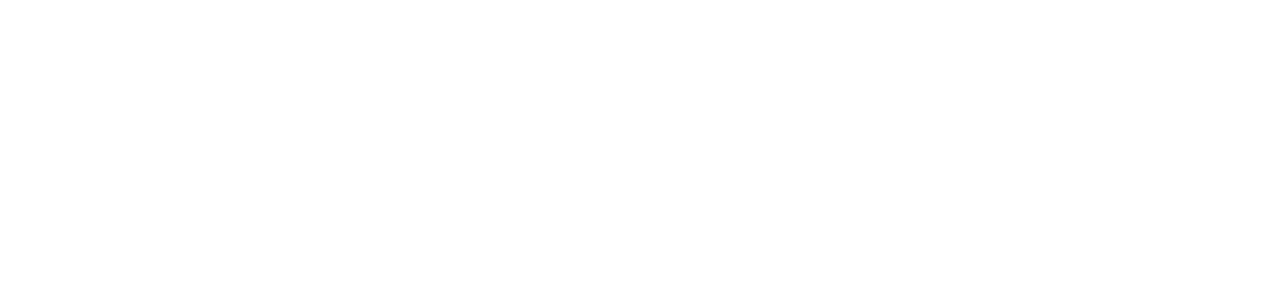
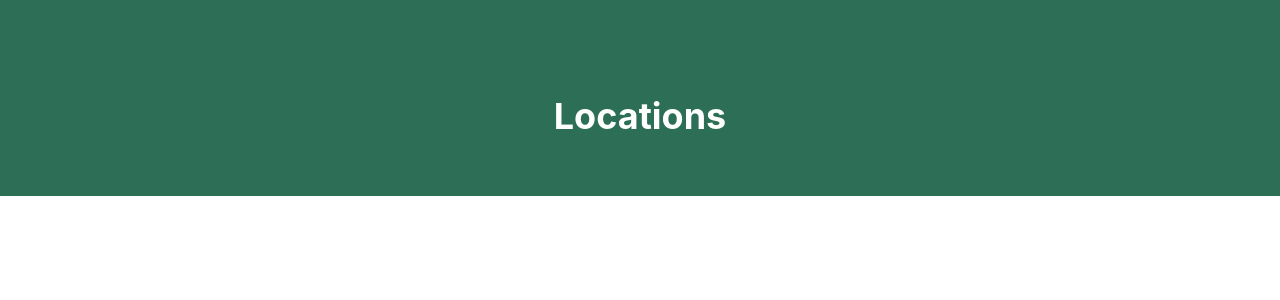
Before and after one commit to bhargavgopal-lanke/BisiBisi-Clone, a React (Create React App) app: page / in a window 1280 px wide. Shown: the top 300 px of the page. Built offline with nearby package versions, Linux system fonts and the light colour scheme.

Commit message:
code cleanup and footer U started.

```diff
--- a/public/index.html
+++ b/public/index.html
@@ -4,40 +4,16 @@
     <meta charset="utf-8" />
     <link rel="icon" href="%PUBLIC_URL%/favicon.ico" />
     <meta name="viewport" content="width=device-width, initial-scale=1" />
-    <meta name="theme-color" content="#000000" />
-    <meta
-      name="description"
-      content="Web site created using create-react-app"
+    <link rel="manifest" href="%PUBLIC_URL%/manifest.json" />
+    <link rel="preconnect" href="https://fonts.googleapis.com" />
+    <link rel="preconnect" href="https://fonts.gstatic.com" crossorigin />
+    <link
+      href="https://fonts.googleapis.com/css2?family=Roboto:ital,wght@0,100;0,300;0,400;0,500;0,700;0,900;1,100;1,300;1,400;1,500;1,700;1,900&display=swap"
+      rel="stylesheet"
     />
-    <link rel="apple-touch-icon" href="%PUBLIC_URL%/logo192.png" />
-    <!--
-      manifest.json provides metadata used when your web app is installed on a
-      user's mobile device or desktop. See https://developers.google.com/web/fundamentals/web-app-manifest/
-    -->
-    <link rel="manifest" href="%PUBLIC_URL%/manifest.json" />
-    <!--
-      Notice the use of %PUBLIC_URL% in the tags above.
-      It will be replaced with the URL of the `public` folder during the build.
-      Only files inside the `public` folder can be referenced from the HTML.
-
-      Unlike "/favicon.ico" or "favicon.ico", "%PUBLIC_URL%/favicon.ico" will
-      work correctly both with client-side routing and a non-root public URL.
-      Learn how to configure a non-root public URL by running `npm run build`.
-    -->
     <title>React App</title>
   </head>
   <body>
-    <noscript>You need to enable JavaScript to run this app.</noscript>
     <div id="root"></div>
-    <!--
-      This HTML file is a template.
-      If you open it directly in the browser, you will see an empty page.
-
-      You can add webfonts, meta tags, or analytics to this file.
-      The build step will place the bundled scripts into the <body> tag.
-
-      To begin the development, run `npm start` or `yarn start`.
-      To create a production bundle, use `npm run build` or `yarn build`.
-    -->
   </body>
 </html>
--- a/src/Landing_Page/Landing.jsx
+++ b/src/Landing_Page/Landing.jsx
@@ -1,12 +1,20 @@
 import React from "react";
-import { Container } from "../Styledcomponents/Landingpagestyles.ts";
+import {
+  Container,
+  Footer,
+  FooterDiv,
+  FooterPara,
+} from "../Styledcomponents/Landingpagestyles.ts";
 
 function Landing() {
   return (
     <>
-      <Container>
-
-      </Container>
+      <Container></Container>
+      <Footer>
+        <FooterDiv>
+          <FooterPara className=".pt-9">Locations</FooterPara>
+        </FooterDiv>
+      </Footer>
     </>
   );
 }
--- a/src/Styledcomponents/Landingpagestyles.ts
+++ b/src/Styledcomponents/Landingpagestyles.ts
@@ -1,6 +1,36 @@
 import styled from 'styled-components';
+
 
 export const Container = styled.div`
     width: 80%;
     margin: 0 auto;
 `
+
+export const FooterPara = styled.p`
+    font-weight: 700;
+    font-size: 36px;
+    line-height: 56px;
+    padding-top: 2.25rem;
+    text-align: center;
+`
+export const FooterDiv = styled.div`
+    width: 100%;
+    margin-left: auto;
+    box-sizing: border-box;
+    margin-right: auto;
+    display: block;
+
+    @media (min-width: 1200px) {
+        max-width: 1200px;
+    }
+
+    @media (min-width: 600px) {
+        padding-left: 24px;
+        padding-right: 24px;
+    }
+`
+export const Footer = styled.footer`
+    padding: 16px;
+    background-color: rgb(44, 111, 86);
+    color: #fff;
+`
```
